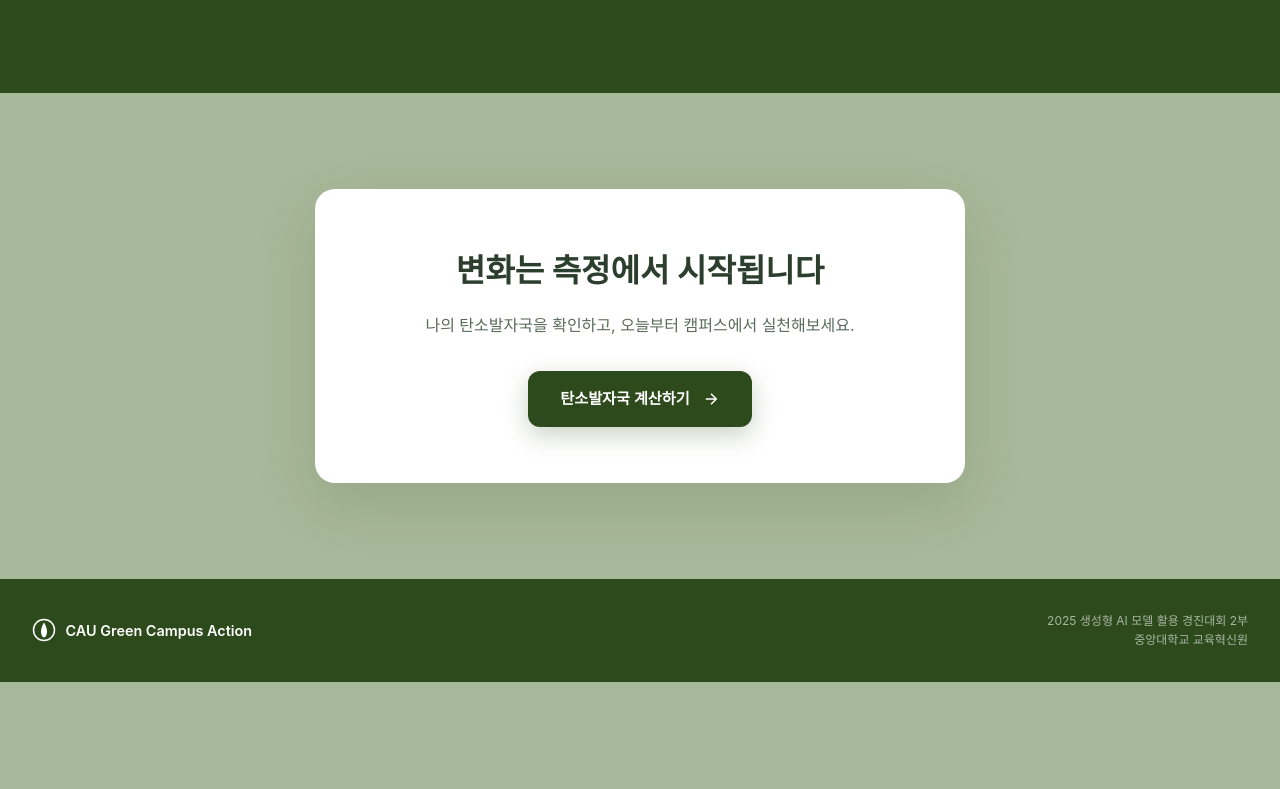
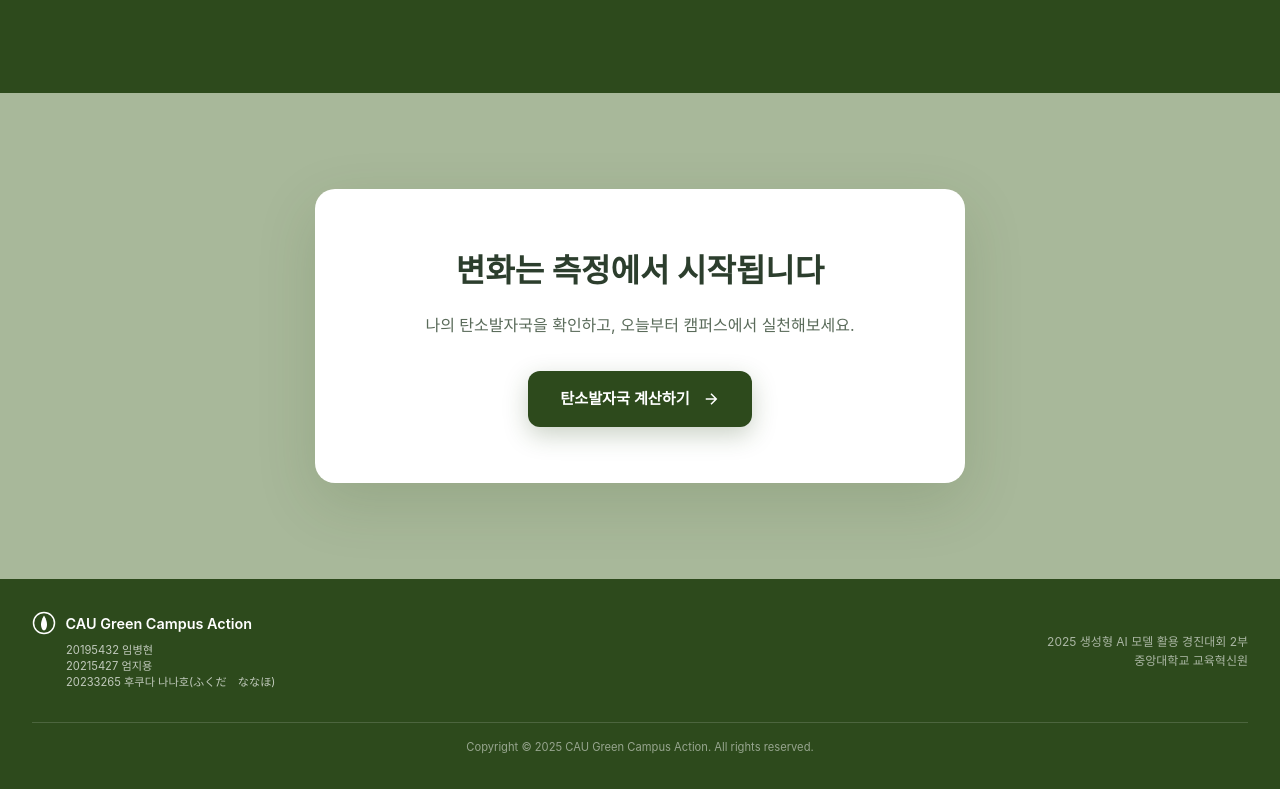
Before and after one commit to boongbang0425/CauGreenCampus, a website: page public/index.html in a window 1280 px wide. Shown: the part 1992-2781 px from the top of the page. Before the commit the page ends 2674 px from the top, so only its background shows below. Drawn offline with Linux system fonts and the light colour scheme; a web font is replaced by a local one.

Commit message:
Update index.html

```diff
--- a/public/index.html
+++ b/public/index.html
@@ -492,6 +492,38 @@
             color: rgba(255, 255, 255, 0.6);
         }
 
+        .footer-left-group {
+            display: flex;
+            flex-direction: column;
+            gap: 0.5rem;
+        }
+
+        /* 학생 명단 스타일 */
+        .student-list {
+            font-size: 0.7rem;
+            color: rgba(255, 255, 255, 0.7);
+            line-height: 1.4;
+            margin-left: 34px; /* 로고 아이콘 너비 + 간격만큼 들여쓰기 */
+        }
+
+        /* 하단 라이센스 스타일 */
+        .footer-copyright {
+            margin-top: 2rem;
+            padding-top: 1rem;
+            border-top: 1px solid rgba(255, 255, 255, 0.15);
+            text-align: center;
+            font-size: 0.7rem;
+            color: rgba(255, 255, 255, 0.5);
+        }
+
+        /* 모바일 반응형 추가 수정 */
+        @media (max-width: 768px) {
+            .student-list {
+                margin-left: 0; /* 모바일에서는 가운데 정렬되므로 들여쓰기 제거 */
+                margin-bottom: 1rem;
+            }
+        }
+
         @media (max-width: 1024px) {
             .factors-grid { grid-template-columns: repeat(2, 1fr); }
             .hero h1 { font-size: 2.25rem; }
@@ -720,6 +752,7 @@
     <footer class="footer">
         <div class="footer-container">
             <div class="footer-main">
+                <div class="footer-left-group">
                     <div class="footer-brand">
                         <svg viewBox="0 0 32 32" fill="none">
                             <circle cx="16" cy="16" r="14" stroke="white" stroke-width="2"/>
@@ -727,10 +760,21 @@
                         </svg>
                         <span>CAU Green Campus Action</span>
                     </div>
+                    <div class="student-list">
+                        <div>20195432 임병현</div>
+                        <div>20215427 엄지용</div>
+                        <div>20233265 후쿠다 나나호(ふくだ　ななほ)</div>
+                    </div>
+                </div>
+
                 <div class="footer-info">
                     <p>2025 생성형 AI 모델 활용 경진대회 2부</p>
                     <p>중앙대학교 교육혁신원</p>
                 </div>
+            </div>
+
+            <div class="footer-copyright">
+                Copyright © 2025 CAU Green Campus Action. All rights reserved.
             </div>
         </div>
     </footer>
```
Lines whose indentation alone changed are shown as unchanged.
